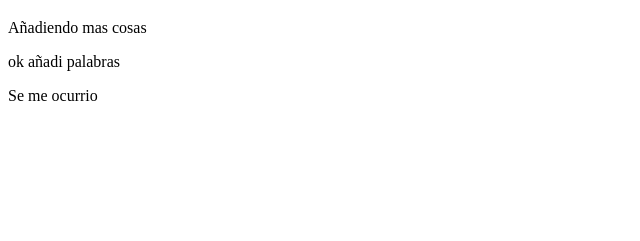
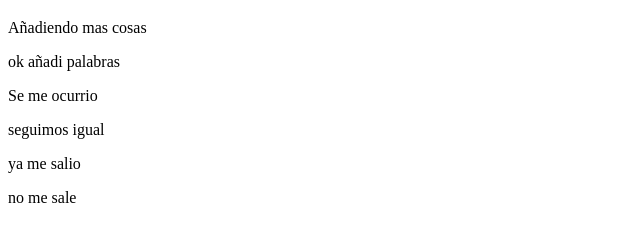
Before and after one commit to pepeluche2008/hackter, a plain HTML site: page Dia5/index.html in a window 1280 px wide. Shown: the part 61-302 px from the top of the page, without its empty margins (0-640 px from the left). Drawn offline with Linux system fonts and the light colour scheme.

Commit message:
otro cambio

```diff
--- a/Dia5/index.html
+++ b/Dia5/index.html
@@ -9,5 +9,8 @@
     <p>Añadiendo mas cosas</p>
     <p>ok añadi palabras</p>
     <p>Se me ocurrio</p>
+    <p>seguimos igual</p>
+    <p>ya me salio</p>
+    <p>no me sale</p>
   </body>
 </html>
```
